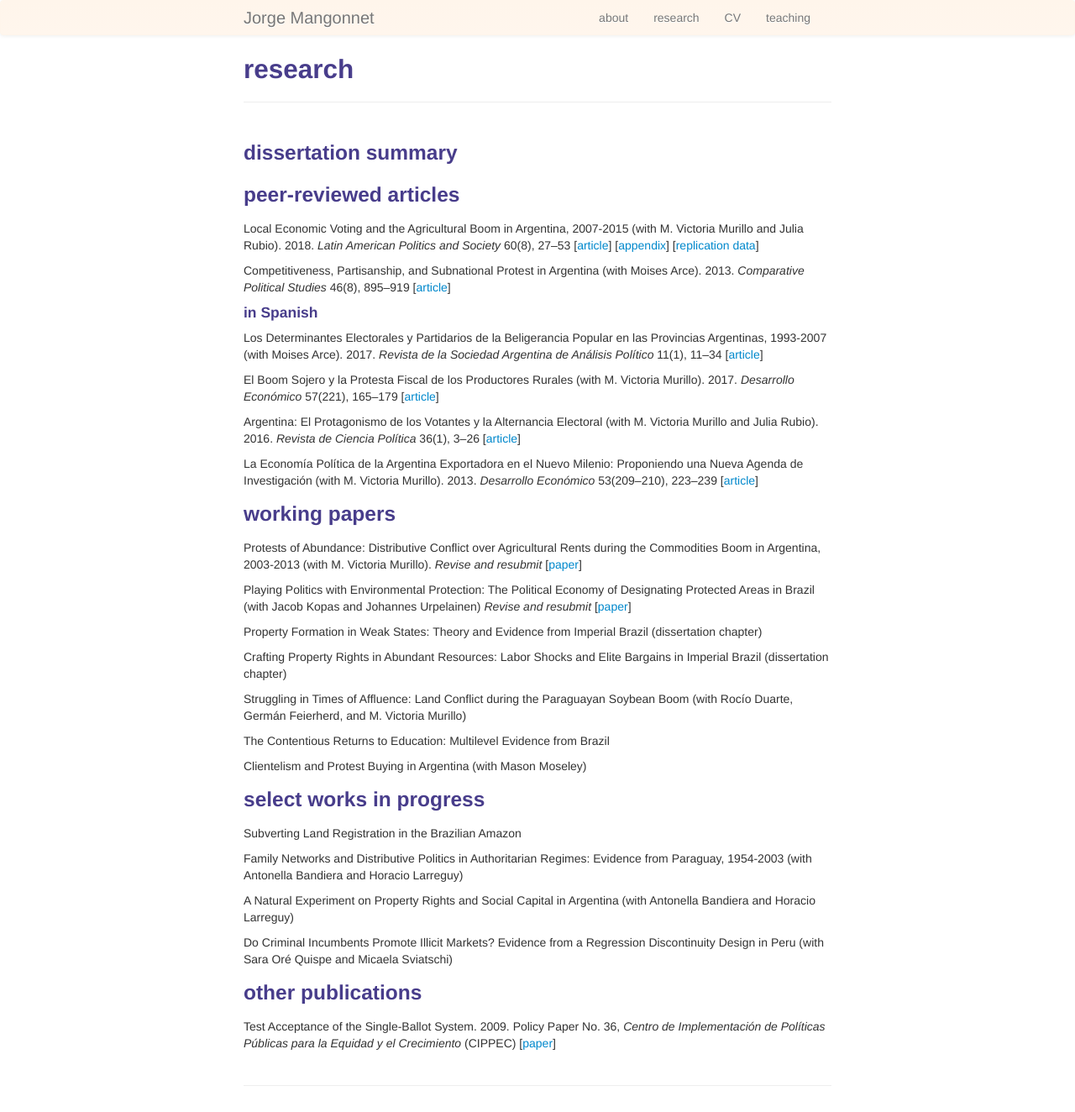
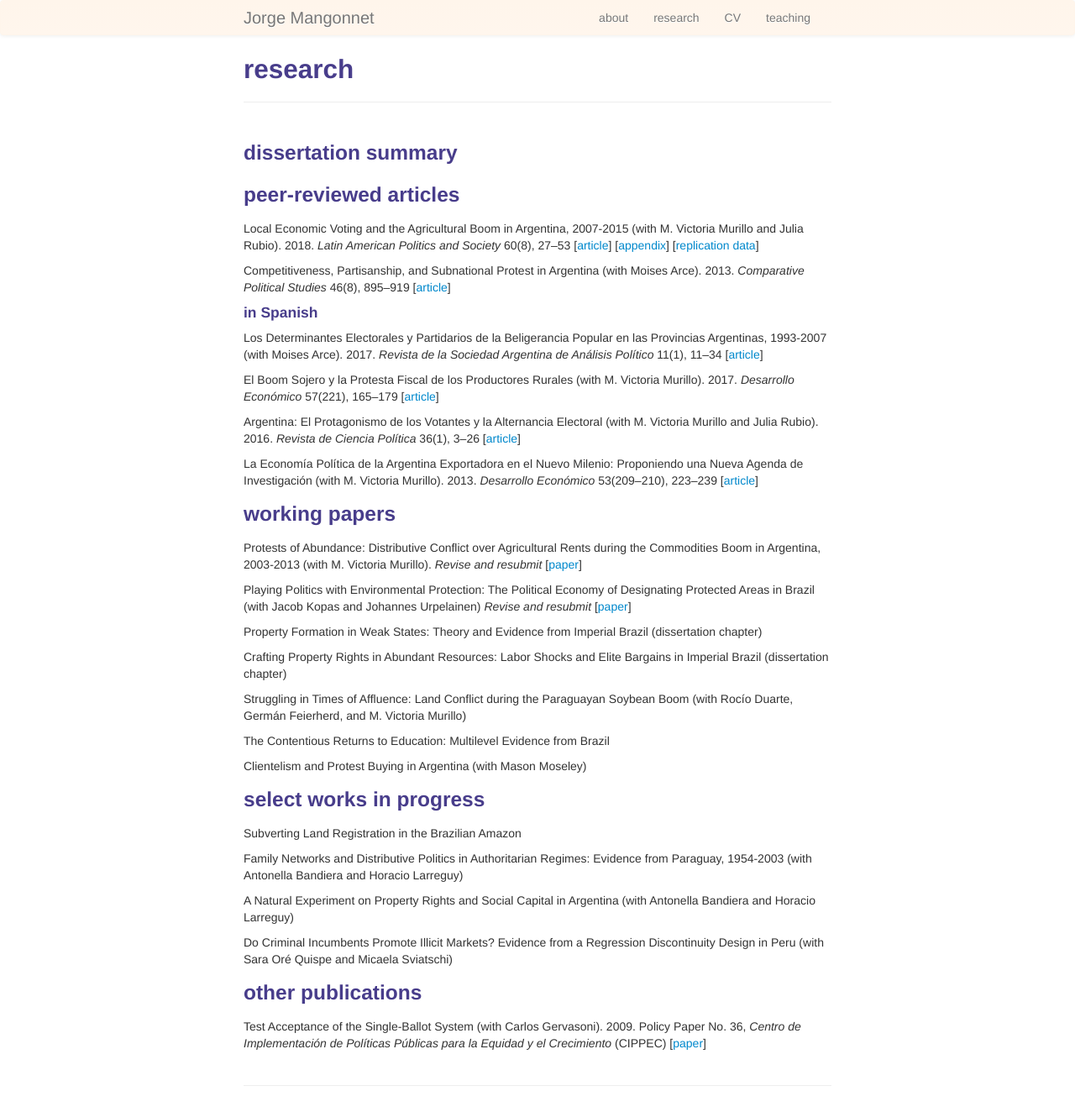
Before and after one commit to mangonnet/mangonnet.github.io, a Jekyll site: the page built from pages/research.md, in a window 1280 px wide. Shown: the whole page at 84% size. Built offline with Jekyll 4.4.1, drawn with Linux system fonts in a browser that asks for light colours.

Commit message:
update my website

```diff
--- a/pages/research.md
+++ b/pages/research.md
@@ -55,7 +55,7 @@ Do Criminal Incumbents Promote Illicit Markets? Evidence from a Regression Disco
 
 ### other publications
 
-Test Acceptance of the Single-Ballot System. 2009. Policy Paper No. 36, _Centro de Implementación de Políticas Públicas para la Equidad y el Crecimiento_ (CIPPEC) [<a href="{{ BASE_PATH }}/assets/gm_cippec2009.pdf">paper</a>]
+Test Acceptance of the Single-Ballot System (with Carlos Gervasoni). 2009. Policy Paper No. 36, _Centro de Implementación de Políticas Públicas para la Equidad y el Crecimiento_ (CIPPEC) [<a href="{{ BASE_PATH }}/assets/gm_cippec2009.pdf">paper</a>]
 
 
 
```
